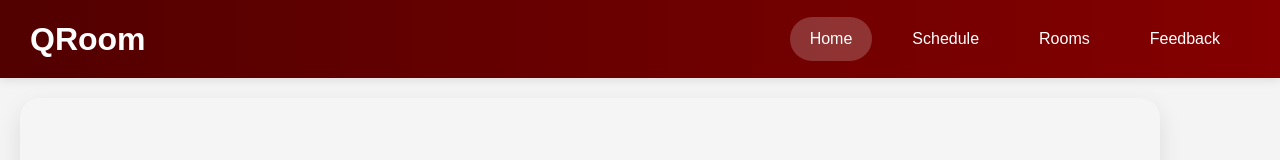
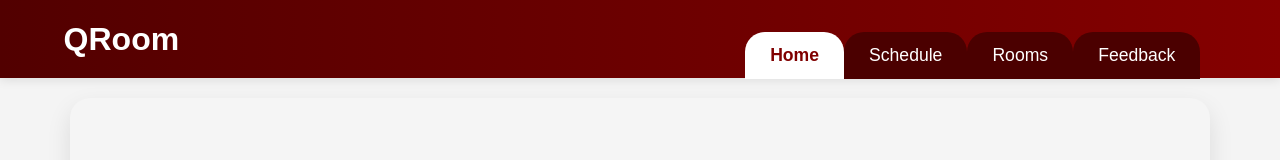
Before and after one commit to jrazec/qroom, a React (Create React App) app in the folder frontend/: page / in a window 1280 px wide. Shown: the top 160 px of the page. Built offline with nearby package versions, Linux system fonts and the light colour scheme; no server answers.

Commit message:
modify the navbar design

```diff
--- a/frontend/src/users/HomePage.css
+++ b/frontend/src/users/HomePage.css
@@ -7,6 +7,7 @@
     min-height: 100vh;
     position: relative;
     overflow: hidden;
+    align-items: center;
 }
 
 /* Main Content Area */
--- a/frontend/src/users/Navbar.css
+++ b/frontend/src/users/Navbar.css
@@ -1,12 +1,19 @@
 /* Header Styling */
+#navbar{
+    width: 100vw;
+    max-width: 100%;
+
+}
+
 .header {
     display: flex;
     justify-content: space-between;
     align-items: center;
     background: linear-gradient(90deg, #660000, #900000);
-    padding: 10px 30px;
     box-shadow: 0 2px 5px rgba(0, 0, 0, 0.2);
     position: sticky;
+    margin: 0;
+    padding: 0;
     top: 0;
     z-index: 1000;
 }
@@ -16,27 +23,33 @@
     color: white;
     font-weight: bold;
     position: relative;
+    left: 2.1rem;
 }
 
 /* Top Navbar */
 .nav {
     display: flex;
     justify-content: center;
+    position: relative;
+    right: 3.1rem;
 }
 
 .nav-item {
     color: white;
-    padding: 10px 20px;
+    background-color: #4b0000;
+    border-top-left-radius: 20px;
+    border-top-right-radius: 20px;
+    padding: 10px 25px;
     text-decoration: none;
-    font-size: 1rem;
+    font-size: 1.1rem;
     font-weight: 500;
-    transition: background-color 0.3s ease, color 0.3s ease, transform 0.3s ease;
-    margin: 0 10px;
-    border-radius: 30px;
+   /* transition: background-color 0.3s ease, color 0.3s ease, transform 0.3s ease;*/
     position: relative;
+    top: 1.03rem;
     overflow: hidden;
+    transition: 0.6s ease-in-out;
 }
-
+/*
 .nav-item::before {
     content: '';
     position: absolute;
@@ -47,25 +60,30 @@
     background-color: rgba(255, 255, 255, 0.2);
     z-index: -1;
     transition: height 0.3s ease;
-}
+}*/
 
-.nav-item:hover::before {
+/*.nav-item:hover::before {
     height: 100%;
 }
-
+*/
 .nav-item:hover {
-    color: #fff;
-    transform: scale(1.05);
+    color: #800000;
+    background-color: white;
+    text-decoration: none;
 }
 
 .nav-item.active {
-    background-color: rgba(255, 255, 255, 0.2);
-    color: #fff;
+    background-color: white;
+    color: maroon;
+    font-weight: bold;
+    border-top-left-radius: 20px;
+    border-top-right-radius: 20px;
+
 }
-
+/*
 .nav-item.active::before {
     display: none;
-}
+}*/
 
 /* Social Media Icons */
 .social-icons {
--- a/frontend/src/users/Navbar.js
+++ b/frontend/src/users/Navbar.js
@@ -3,7 +3,7 @@ import './Navbar.css';
 
 function Navbar() {
   return (
-    <div>
+    <div id="navbar">
       {/* Top Navbar */}
       <header className="header">
         <div className="logo">QRoom</div>
```
Also changed, not shown: 2 other files (tests, documents, lock files or other folders).
